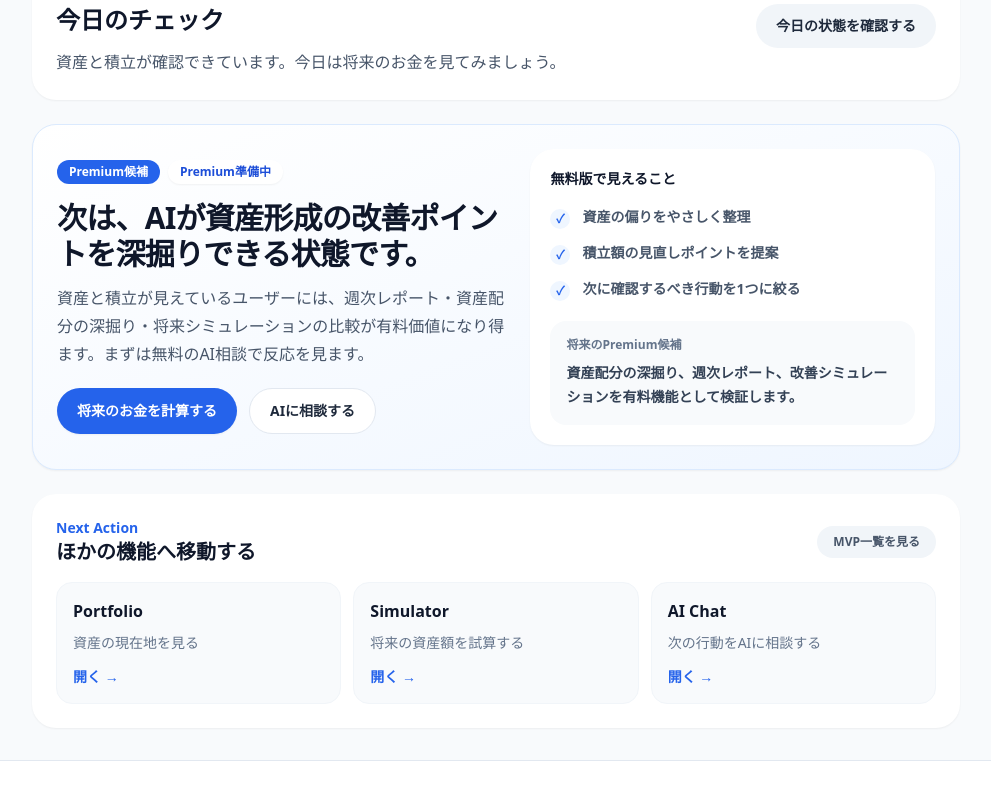
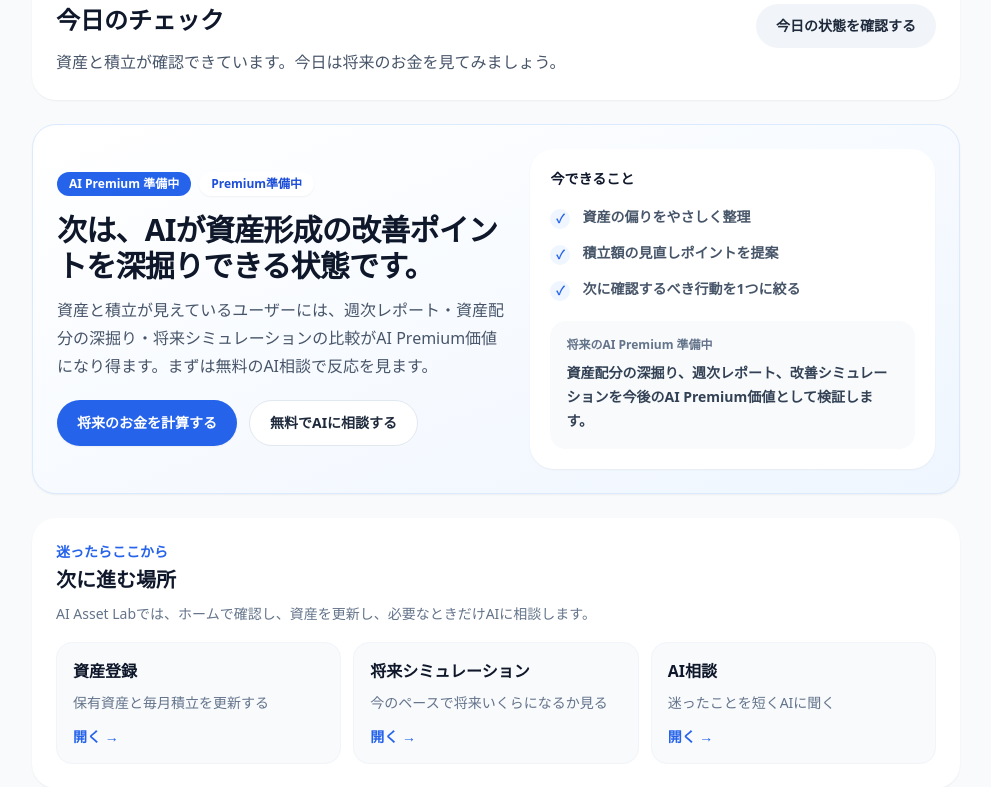
Before and after one commit to assetlab315/aiassetlab-app, a Next.js app: page /dashboard in a window 1280 px wide. Shown: the part 2000-2787 px from the top of the page, without its empty margins (288-1279 px from the left). Built offline with nearby package versions, Linux system fonts and the light colour scheme.

Commit message:
chore: polish Version 1.0 release UX

```diff
--- a/components/chat/ChatClient.tsx
+++ b/components/chat/ChatClient.tsx
@@ -175,12 +175,12 @@ export default function ChatClient() {
       <div className="mx-auto grid max-w-6xl gap-6 lg:grid-cols-[1fr_320px]">
         <section className="overflow-hidden rounded-3xl bg-white shadow-sm">
           <div className="border-b border-slate-100 p-6">
-            <p className="text-sm font-semibold text-blue-600">AIに相談</p>
+            <p className="text-sm font-semibold text-blue-600">AI相談</p>
             <h1 className="mt-2 text-3xl font-bold text-slate-900">
-              資産形成の悩みをAIに相談する
+              資産形成で迷ったことをAIに聞く
             </h1>
             <p className="mt-3 leading-7 text-slate-600">
-              登録した資産状況を踏まえて、次にやることを分かりやすく整理します。
+              登録した資産状況を踏まえて、次に確認することを短く整理します。
             </p>
           </div>
 
@@ -204,25 +204,25 @@ export default function ChatClient() {
           <ChatContextPanel context={context} onRefresh={() => setContext(readPortfolioContext())} />
 
           <div className="rounded-3xl bg-white p-5 shadow-sm">
-            <h2 className="text-lg font-bold text-slate-900">次におすすめ</h2>
+            <h2 className="text-lg font-bold text-slate-900">次に進む場所</h2>
             <div className="mt-4 space-y-3">
               <Link
                 href="/portfolio"
                 className="block rounded-2xl border border-slate-200 p-4 font-semibold text-slate-700 hover:border-blue-300 hover:bg-blue-50"
               >
-                資産を見る →
+                資産を登録・確認する →
               </Link>
               <Link
                 href="/simulator"
                 className="block rounded-2xl border border-slate-200 p-4 font-semibold text-slate-700 hover:border-blue-300 hover:bg-blue-50"
               >
-                将来のお金を計算する →
+                将来シミュレーションへ →
               </Link>
               <Link
                 href="/dashboard"
                 className="block rounded-2xl border border-slate-200 p-4 font-semibold text-slate-700 hover:border-blue-300 hover:bg-blue-50"
               >
-                Dashboardへ戻る →
+                ホームで確認する →
               </Link>
             </div>
           </div>
--- a/components/common/FeatureNavigation.tsx
+++ b/components/common/FeatureNavigation.tsx
@@ -3,23 +3,23 @@ import Card from "../ui/Card";
 
 const featureItems = [
   {
-    label: "Dashboard",
-    description: "今日やることを確認する",
+    label: "ホーム",
+    description: "今日の判断と次の一歩を確認する",
     href: "/dashboard",
   },
   {
-    label: "Portfolio",
-    description: "資産の現在地を見る",
+    label: "資産登録",
+    description: "保有資産と毎月積立を更新する",
     href: "/portfolio",
   },
   {
-    label: "Simulator",
-    description: "将来の資産額を試算する",
+    label: "将来シミュレーション",
+    description: "今のペースで将来いくらになるか見る",
     href: "/simulator",
   },
   {
-    label: "AI Chat",
-    description: "次の行動をAIに相談する",
+    label: "AI相談",
+    description: "迷ったことを短くAIに聞く",
     href: "/chat",
   },
 ];
@@ -31,23 +31,18 @@ type Props = {
 
 export default function FeatureNavigation({
   currentPath,
-  title = "次に使う機能",
+  title = "次に進む場所",
 }: Props) {
   const items = featureItems.filter((item) => item.href !== currentPath);
 
   return (
     <Card>
-      <div className="mb-4 flex flex-col gap-3 md:flex-row md:items-center md:justify-between">
-        <div>
-          <p className="text-sm font-semibold text-blue-600">Next Action</p>
-          <h2 className="text-xl font-black text-slate-900">{title}</h2>
-        </div>
-        <Link
-          href="/mvp"
-          className="w-fit rounded-full bg-slate-100 px-4 py-2 text-xs font-bold text-slate-600 transition hover:bg-slate-200"
-        >
-          MVP一覧を見る
-        </Link>
+      <div className="mb-4">
+        <p className="text-sm font-semibold text-blue-600">迷ったらここから</p>
+        <h2 className="mt-1 text-xl font-black text-slate-900">{title}</h2>
+        <p className="mt-2 max-w-2xl text-sm leading-6 text-slate-500">
+          AI Asset Labでは、ホームで確認し、資産を更新し、必要なときだけAIに相談します。
+        </p>
       </div>
 
       <div className="grid gap-3 md:grid-cols-3">
--- a/components/dashboard/DashboardClient.tsx
+++ b/components/dashboard/DashboardClient.tsx
@@ -59,7 +59,7 @@ export default function DashboardClient() {
               今日の資産形成を始めましょう。
             </h1>
             <p className="mt-4 max-w-2xl leading-7 text-slate-600">
-              資産サマリー、AIインサイト、今日やることを1画面に整理しました。迷ったら上から順番に確認してください。
+              資産サマリー、AIインサイト、今日やることを1画面に整理しました。上から確認すれば、今日必要な判断が分かります。
             </p>
             <div className="mt-6 flex flex-col gap-3 sm:flex-row">
               <Button href={insight.ctaHref}>{insight.ctaLabel}</Button>
@@ -149,7 +149,7 @@ export default function DashboardClient() {
 
       <DashboardPremiumPreviewCard preview={premiumPreview} />
 
-      <FeatureNavigation currentPath="/dashboard" title="ほかの機能へ移動する" />
+      <FeatureNavigation currentPath="/dashboard" title="次に進む場所" />
     </PageContainer>
   );
 }
--- a/components/dashboard/DashboardPremiumPreviewCard.tsx
+++ b/components/dashboard/DashboardPremiumPreviewCard.tsx
@@ -19,7 +19,7 @@ export default function DashboardPremiumPreviewCard({ preview }: Props) {
         <div>
           <div className="flex flex-wrap items-center gap-2">
             <span className="rounded-full bg-blue-600 px-3 py-1 text-xs font-black text-white">
-              Premium候補
+              AI Premium 準備中
             </span>
             <span className="rounded-full bg-white px-3 py-1 text-xs font-black text-blue-700 shadow-sm">
               {preview.badgeLabel}
@@ -36,13 +36,13 @@ export default function DashboardPremiumPreviewCard({ preview }: Props) {
           <div className="mt-5 flex flex-col gap-3 sm:flex-row">
             <Button href={preview.ctaHref}>{preview.ctaLabel}</Button>
             <Button href="/chat" variant="outline">
-              AIに相談する
+              無料でAIに相談する
             </Button>
           </div>
         </div>
 
         <div className="rounded-[1.5rem] bg-white p-5 shadow-sm">
-          <p className="text-sm font-black text-slate-900">無料版で見えること</p>
+          <p className="text-sm font-black text-slate-900">今できること</p>
           <ul className="mt-4 space-y-3">
             {valueItems.map((item) => (
               <li key={item} className="flex gap-3 text-sm font-bold leading-6 text-slate-600">
@@ -55,9 +55,9 @@ export default function DashboardPremiumPreviewCard({ preview }: Props) {
           </ul>
 
           <div className="mt-5 rounded-2xl bg-slate-50 p-4">
-            <p className="text-xs font-black text-slate-500">将来のPremium候補</p>
+            <p className="text-xs font-black text-slate-500">将来のAI Premium 準備中</p>
             <p className="mt-2 text-sm font-bold leading-6 text-slate-700">
-              資産配分の深掘り、週次レポート、改善シミュレーションを有料機能として検証します。
+              資産配分の深掘り、週次レポート、改善シミュレーションを今後のAI Premium価値として検証します。
             </p>
           </div>
         </div>
--- a/components/layout/AppHeader.tsx
+++ b/components/layout/AppHeader.tsx
@@ -2,9 +2,9 @@ import Link from "next/link";
 
 const navItems = [
   { label: "ホーム", href: "/dashboard" },
-  { label: "資産", href: "/portfolio" },
-  { label: "将来のお金", href: "/simulator" },
-  { label: "AIに相談", href: "/chat" },
+  { label: "資産登録", href: "/portfolio" },
+  { label: "将来試算", href: "/simulator" },
+  { label: "AI相談", href: "/chat" },
 ];
 
 export default function AppHeader() {
@@ -16,7 +16,7 @@ export default function AppHeader() {
             AI Asset Lab
           </span>
           <span className="text-xs font-semibold text-blue-600">
-            AIと一緒に、毎日一歩ずつ資産形成
+            AIが毎日の資産形成を整理します
           </span>
         </Link>
 
--- a/components/navigation/FeatureNavigation.tsx
+++ b/components/navigation/FeatureNavigation.tsx
@@ -8,23 +8,18 @@ type Props = {
 
 export default function FeatureNavigation({
   currentPath,
-  title = "次に使う機能",
+  title = "次に進む場所",
 }: Props) {
   const items = FEATURE_NAV_ITEMS.filter((item) => item.href !== currentPath);
 
   return (
     <section className="rounded-3xl bg-white p-5 shadow-sm">
-      <div className="mb-4 flex items-center justify-between gap-4">
-        <div>
-          <p className="text-sm font-semibold text-blue-600">Navigation</p>
-          <h2 className="text-xl font-bold text-slate-900">{title}</h2>
-        </div>
-        <Link
-          href="/mvp"
-          className="rounded-full bg-slate-100 px-4 py-2 text-xs font-bold text-slate-600 transition hover:bg-slate-200"
-        >
-          MVP一覧
-        </Link>
+      <div className="mb-4">
+        <p className="text-sm font-semibold text-blue-600">迷ったらここから</p>
+        <h2 className="mt-1 text-xl font-bold text-slate-900">{title}</h2>
+        <p className="mt-2 max-w-2xl text-sm leading-6 text-slate-500">
+          ホームで確認し、資産を更新し、必要なときだけAIに相談します。
+        </p>
       </div>
 
       <div className="grid gap-3 md:grid-cols-3">
@@ -38,7 +33,7 @@ export default function FeatureNavigation({
             <p className="mt-2 text-sm leading-6 text-slate-500">
               {item.description}
             </p>
-            <p className="mt-3 text-sm font-bold text-blue-600">開く</p>
+            <p className="mt-3 text-sm font-bold text-blue-600">開く →</p>
           </Link>
         ))}
       </div>
--- a/components/portfolio/PortfolioClient.tsx
+++ b/components/portfolio/PortfolioClient.tsx
@@ -109,16 +109,16 @@ export default function PortfolioClient() {
           <p className="text-sm font-bold text-blue-100">AI Asset Lab</p>
           <div className="mt-3 flex flex-col gap-4 md:flex-row md:items-end md:justify-between">
             <div>
-              <h1 className="text-3xl font-black md:text-4xl">資産を見る</h1>
+              <h1 className="text-3xl font-black md:text-4xl">資産を登録・確認する</h1>
               <p className="mt-3 max-w-2xl leading-7 text-blue-50">
-                いま持っている資産を登録して、合計額・毎月の積立額・資産配分を確認できます。
+                いま持っている資産と毎月の積立を登録すると、DashboardとAI相談があなた向けになります。
               </p>
             </div>
             <Link
               href="/dashboard"
               className="rounded-full bg-white px-5 py-3 text-center text-sm font-bold text-blue-700 hover:bg-blue-50"
             >
-              ホームへ戻る
+              ホームで確認する
             </Link>
           </div>
         </section>
--- a/components/portfolio/PortfolioNextActions.tsx
+++ b/components/portfolio/PortfolioNextActions.tsx
@@ -7,12 +7,12 @@ export default function PortfolioNextActions() {
         href="/simulator"
         className="rounded-3xl bg-white p-6 shadow-sm transition hover:-translate-y-0.5 hover:shadow-md"
       >
-        <p className="text-sm font-bold text-blue-600">次のおすすめ</p>
+        <p className="text-sm font-bold text-blue-600">次に進む場所</p>
         <h2 className="mt-2 text-2xl font-black text-slate-900">
-          将来のお金を計算する →
+          将来シミュレーションへ →
         </h2>
         <p className="mt-3 leading-7 text-slate-500">
-          登録した資産を見たら、次は毎月の積立で将来いくらになるか確認しましょう。
+          資産を登録したら、今の積立ペースで将来いくらになりそうか確認しましょう。
         </p>
       </Link>
 
@@ -20,10 +20,10 @@ export default function PortfolioNextActions() {
         href="/chat"
         className="rounded-3xl bg-blue-600 p-6 text-white shadow-sm transition hover:-translate-y-0.5 hover:bg-blue-700 hover:shadow-md"
       >
-        <p className="text-sm font-bold text-blue-100">AIに相談</p>
-        <h2 className="mt-2 text-2xl font-black">今の資産で大丈夫？ →</h2>
+        <p className="text-sm font-bold text-blue-100">AI相談</p>
+        <h2 className="mt-2 text-2xl font-black">今の資産をAIに聞く →</h2>
         <p className="mt-3 leading-7 text-blue-50">
-          資産配分や積立額について、次に何をすればいいかAIに相談できます。
+          資産配分や積立額について、次に何をすればいいかAI相談できます。
         </p>
       </Link>
     </section>
--- a/lib/dashboard/createDashboardInsights.ts
+++ b/lib/dashboard/createDashboardInsights.ts
@@ -362,7 +362,7 @@ export function createDashboardPremiumPreview(
     badgeLabel: "Premium準備中",
     title: "次は、AIが資産形成の改善ポイントを深掘りできる状態です。",
     description:
-      "資産と積立が見えているユーザーには、週次レポート・資産配分の深掘り・将来シミュレーションの比較が有料価値になり得ます。まずは無料のAI相談で反応を見ます。",
+      "資産と積立が見えているユーザーには、週次レポート・資産配分の深掘り・将来シミュレーションの比較がAI Premium価値になり得ます。まずは無料のAI相談で反応を見ます。",
     ctaLabel: "将来のお金を計算する",
     ctaHref: "/simulator",
   };
```
Also changed, not shown: features/navigation/constants.ts (+8 -8 lines), 2 other files (tests, documents, lock files or other folders).
